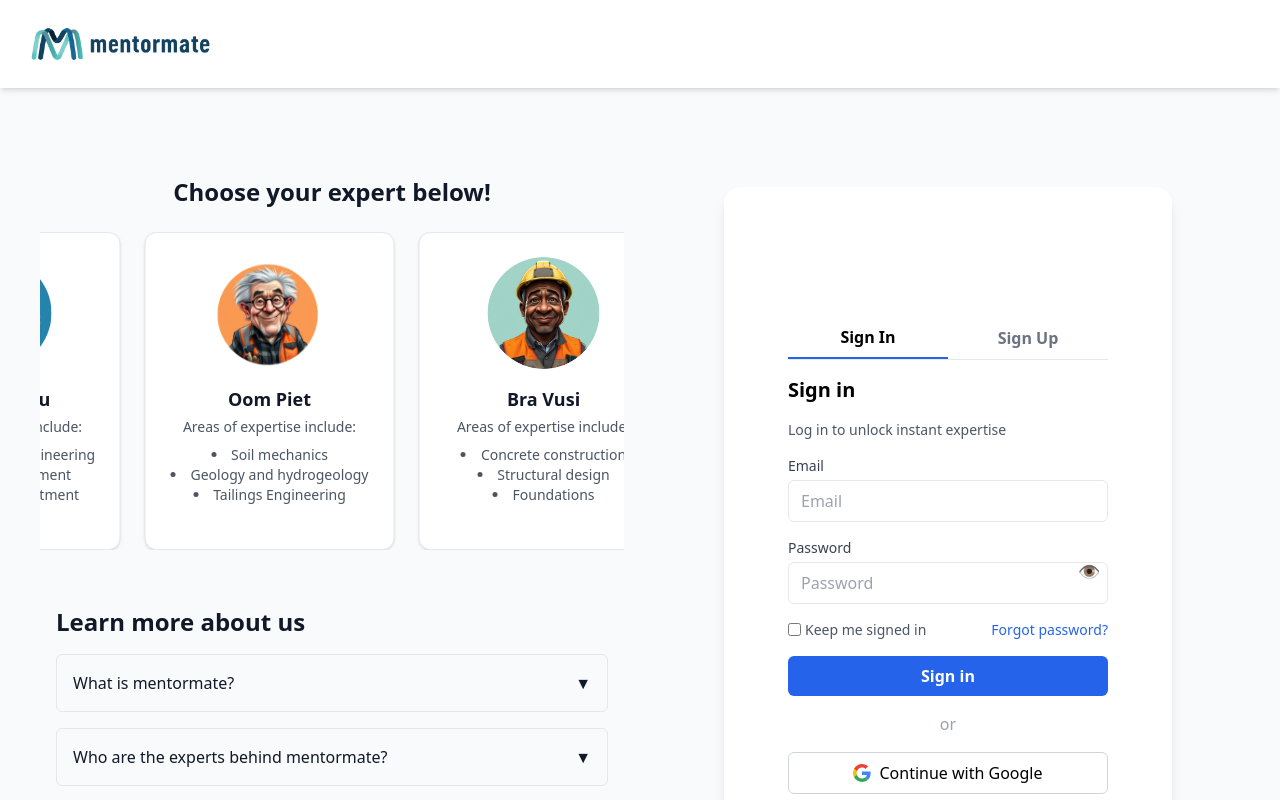
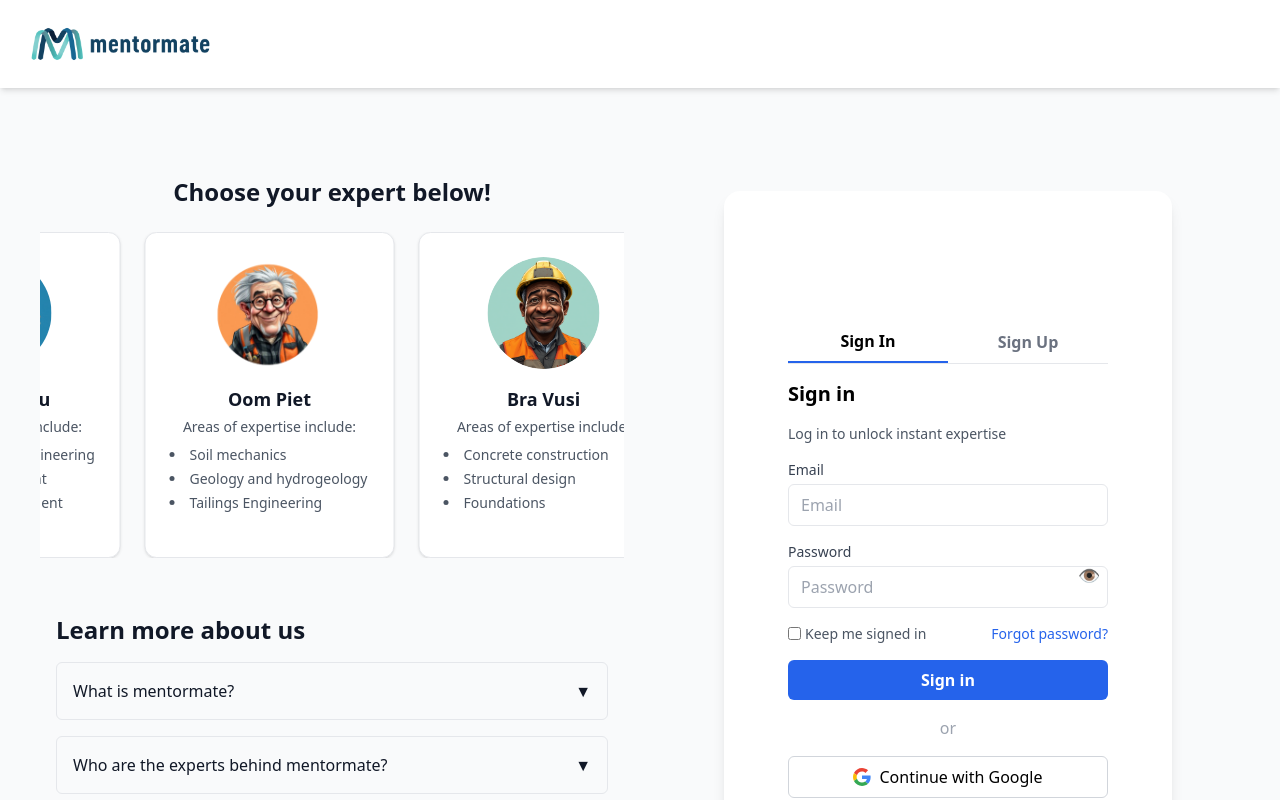
Before and after one commit to Zoedube11/Mentormate-Frontend, a React (Create React App) app: page / in a window 1280 px wide. Shown: the top 800 px of the page. Built offline with nearby package versions, Linux system fonts and the light colour scheme.

Commit message:
styling fixes

```diff
--- a/src/components/Experts.jsx
+++ b/src/components/Experts.jsx
@@ -70,7 +70,7 @@ export default function Experts() {
           {duplicatedExperts.map((expert, index) => (
             <div
               key={index}
-              className="flex-shrink-0 w-[250px] bg-white rounded-xl border border-gray-200 shadow p-6 text-center hover:shadow-lg hover:-translate-y-1 transition-transform cursor-pointer"
+              className="flex-shrink-0 w-[250px] bg-white rounded-xl border border-gray-200 shadow p-6 hover:shadow-lg hover:-translate-y-1 transition-transform cursor-pointer"
               onClick={() => window.location.href = `/chat_${expert.name.toLowerCase().replace(" ", "_")}`}
             >
               <img
@@ -78,9 +78,9 @@ export default function Experts() {
                 alt={expert.name}
                 className="w-28 h-28 rounded-full object-cover mx-auto mb-4"
               />
-              <h3 className="font-semibold text-lg text-gray-900 mb-1">{expert.name}</h3>
-              <p className="text-gray-600 font-medium text-sm mb-2">Areas of expertise include:</p>
-              <ul className="list-disc list-inside text-gray-600 text-sm">
+              <h3 className="font-semibold text-lg text-gray-900 mb-1 text-center">{expert.name}</h3>
+              <p className="text-gray-600 font-medium text-sm mb-2 text-center">Areas of expertise include:</p>
+              <ul className="list-disc list-inside text-gray-600 text-sm text-left space-y-1">
                 {expert.areas.map((area, i) => <li key={i}>{area}</li>)}
               </ul>
             </div>
```
